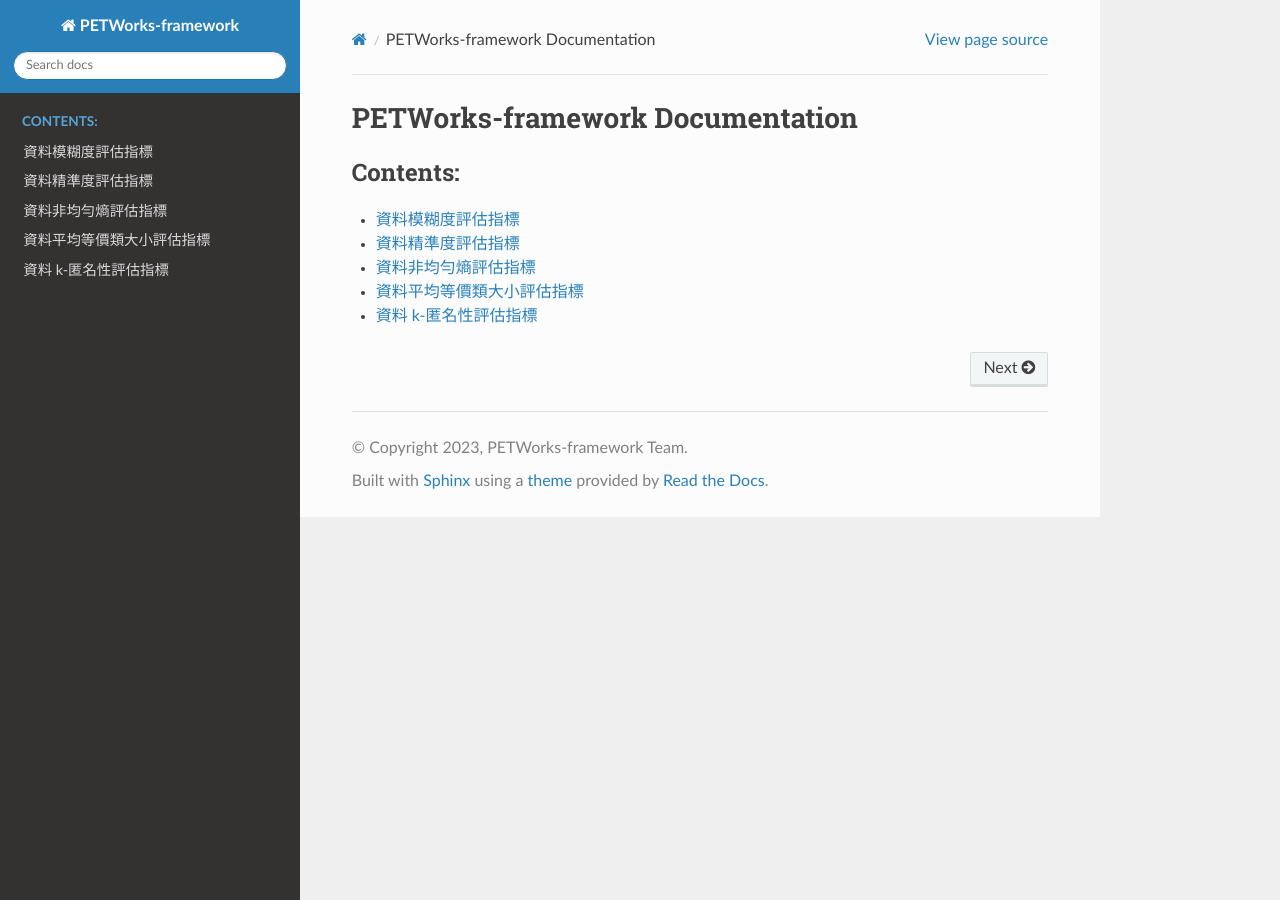
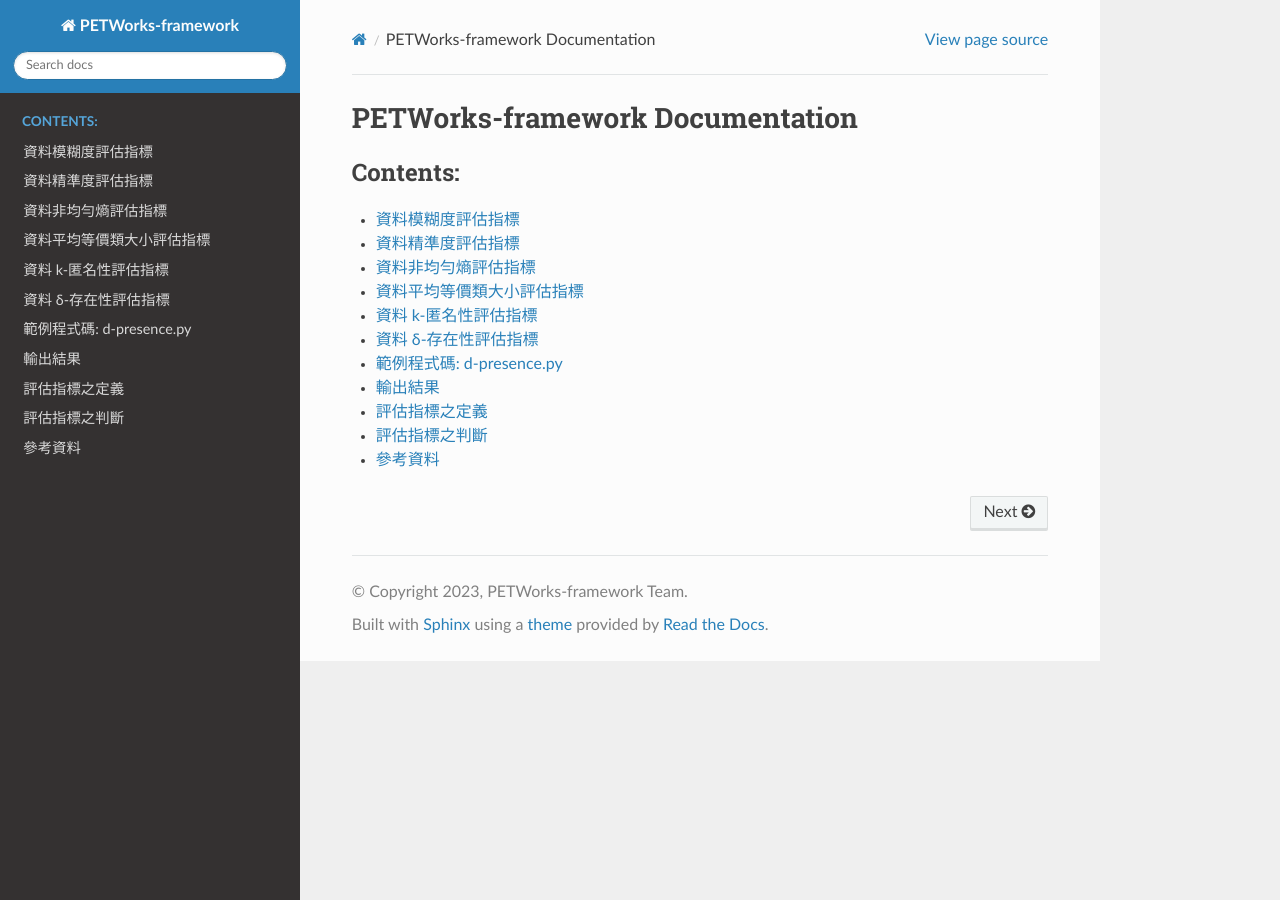
Before and after one commit to quark-engine/PETWorks-DOC, a Sphinx documentation site: the page built from docs/source/index.rst, in a window 1280 px wide. Built offline with Sphinx 7.4.7 and the Read the Docs theme 2.0.0, drawn with Linux system fonts in a browser that asks for light colours; part of the change alters nothing that is shown.

Commit message:
Add document for the API that compute dpresence (#11)

```diff
--- /dev/null
+++ b/docs/source/dpresence.rst
@@ -0,0 +1,172 @@
+資料 δ-存在性評估指標
+==================================
+
+以下程式碼旨在評估資料是否滿足 :math:`\delta`-存在性（:math:`\delta`-presence）。更多 :math:`\delta`-存在性之說明，詳見 `此處 <#id3>`_ 。
+
+我們以 ``data/delta.csv`` 作爲原始資料表， ``data/delta_anonymized.csv`` 作為去識別化資料表， ``data/delta_hierarchy`` 作為資料階層定義，以及 ``attributeTypes`` 作為屬性型態定義，展示如何透過 PETWorks-framework 框架判斷此指標。
+
+在以下程式碼中，我們透過 API ``PETValidation(origin, anonymized, "d-presence", dataHierarchy, attributeTypes, dMin, dMax)``，以上述資料、“d-presence” 字串，以及 dMin 與 dMax 作爲參數，判斷資料是否滿足 :math:`\delta`-存在性。
+
+再來，我們透過 API ``report(result, format)``，以上述評估結果與 “json” 字串作爲參數，將評估結果以 JSON 格式印出。
+
+範例程式碼: d-presence.py
+=========================
+
+.. code-block:: python
+
+    from PETWorks import PETValidation, report
+    from PETWorks.attributetypes import SENSITIVE_ATTRIBUTE, QUASI_IDENTIFIER
+
+
+    origin = "data/delta.csv"
+    anonymized = "data/delta_anonymized.csv"
+    dataHierarchy = "data/delta_hierarchy"
+
+    attributeTypes = {
+        "zip": QUASI_IDENTIFIER,
+        "age": QUASI_IDENTIFIER,
+        "nationality": QUASI_IDENTIFIER,
+        "salary-class": SENSITIVE_ATTRIBUTE
+    }
+
+    result = PETValidation(
+            origin, anonymized, "d-presence", dataHierarchy=dataHierarchy, attributeTypes=attributeTypes, dMin=1/2, dMax=2/3
+        )
+    report(result, "json")
+
+
+輸出結果
+========
+
+.. code-block:: text
+
+    $ python3 d-presence.py
+    {
+        "dMin": 0.5,
+        "dMax": 0.6666666666666666,
+        "d-presence": true
+    }
+
+
+評估指標之定義
+==============
+
+:math:`\delta`-存在性（:math:`\delta`-presence）是一種隱私保護力指標，表示攻擊者利用個體的背景資訊，成功辨識個體存在於去識別化資料表的機率，是否介於指定數值範圍（:math:`\delta_{\min}` 到 :math:`\delta_{\max}` ）之間，該機率稱 :math:`\delta` 值。一旦攻擊者辨識出個體 存在 或 不存在 於去識別化資料表，可藉由去識別化資料表推敲出個體敏感資訊。
+
+:math:`\delta` 值數值分佈在 0 到 1 之間。當數值越高或越低，攻擊者越容易判斷個體 存在 或 不存在 於去識別化資料表；當數值越接近中間值 0.5，攻擊者越難判斷個體是否存在於去識別化資料表。
+
+因此，指標使用 :math:`\delta_{\min}` 與 :math:`\delta_{\max}` 兩可調配參數限制 :math:`\delta` 值數值範圍。當 :math:`\delta_{\min}` 越大、:math:`\delta_{\max}` 越小，:math:`\delta` 值越接近中間值，此時個體之敏感資訊獲得最大保障。
+
+評估指標之判斷
+==============
+
+參考 [1]_ ，判斷 :math:`\delta`-存在性的方法有三個步驟：
+
+    1. 對 原始資料表 做與 去識別化資料表 程度相同之去識別化處理，作為攻擊者已知背景資訊。
+    2. 參考步驟 1 背景資訊，計算各個體存在於 去識別化資料表 之機率。
+    3. 判斷步驟 2 計算之機率是否皆介於指定數值範圍之間。
+
+接下來將以下列「原始資料表」與「去識別化資料表」，說明判斷過程。
+
+**原始資料表**
+
++------+----------+
+| 編號 | 郵遞區號 |
++======+==========+
+| 1    | 4712     |
++------+----------+
+| 2    | 4823     |
++------+----------+
+| 3    | 4834     |
++------+----------+
+
+**去識別化資料表**
+
+
++------+----------+
+| 編號 | 郵遞區號 |
++======+==========+
+| 1    | 47**     |
++------+----------+
+| 2    | 48**     |
++------+----------+
+
+假設「原始資料表」經過以下去識別化處理，可得到「去識別化資料表」：
+
+1. 將數值範圍為 4700～4799 的「郵遞區號」資料替換成 47** 。
+2. 將數值範圍爲 4800～4899 的「郵遞區號」資料替換成 48** 。
+3. 移除編號 3 資料列。
+
+
+若欲判斷「去識別化資料表」是否滿足 :math:`\delta_{\min}` = 1/4 與 :math:`\delta_{\max}` = 1 之 :math:`\delta`-存在性，可以如下進行。
+
+**STEP1: 對 原始資料表 做與 去識別化資料表 程度相同之去識別化處理，作為攻擊者已知背景資訊。**
+
+以「原始資料表」 **編號1資料列** 為例，資料「4712」落在數值範圍 4700～4799，經與 去識別化資料表 程度相同之去識別化處理，「4712」被替換成「47**」。
+
+以「原始資料表」 **編號2資料列** 為例，資料「4823」落在數值範圍 4800～4899，經與 去識別化資料表 程度相同之去識別化處理，「4823」被替換成「48**」。
+
+依以上操作得到下方 攻擊者已知背景資訊表。
+
+**背景資訊表**
+
++------+----------+
+| 編號 | 郵遞區號 |
++======+==========+
+| 1    | 47**     |
++------+----------+
+| 2    | 48**     |
++------+----------+
+| 3    | 48**     |
++------+----------+
+
+**STEP2: 參考步驟 1 背景資訊，計算各個體存在於 去識別化資料表 之機率。**
+
+「背景資訊表」資料列存在於 「去識別化資料表」之機率計算公式如下：
+
+
+
+.. math::
+    \begin{equation}
+    \begin{aligned}
+    資料列 存在機率
+     = \frac{資料列於「去識別化資料表」之出現次數}{資料列於「背景資訊表」之出現次數} \\
+    \end{aligned}
+    \end{equation}
+
+
+以「背景資訊表」 **編號 1 資料列** 為例，其在 「背景資訊表」 出現 **一次**，在「去識別化資料表」也出現 **一次**，因此資料列存在機率為 1。
+
+
+.. math::
+    \begin{equation}
+    \begin{aligned}
+    編號 1 資料列存在機率
+     &= \frac{編號1資料列於「去識別化資料表」之出現次數}{編號1資料列於「背景資訊表」之出現次數} \\
+     &= \frac{1}{1} = 1
+    \end{aligned}
+    \end{equation}
+
+以「背景資訊表」 **編號 2 資料列** 為例，其在 「背景資訊表」 出現 **二次**，在「去識別化資料表」則出現 **一次**，因此資料列存在機率為 1/2。
+
+
+.. math::
+    \begin{equation}
+    \begin{aligned}
+    編號 2 資料列存在機率
+     &= \frac{編號2資料列於「去識別化資料表」之出現次數}{編號2資料列於「背景資訊表」之出現次數} \\
+     &= \frac{1}{2}
+    \end{aligned}
+    \end{equation}
+
+同理，得到 **編號 3 資料列**  存在機率為 1/2。
+
+**STEP3: 判斷步驟 2 計算之機率是否皆介於指定數值範圍之間。**
+
+最後，確認步驟 2 計算之機率是否介於 :math:`\delta_{\min}` 與 :math:`\delta_{\max}` 之間。 在此例中，**編號 1 資料列**  存在機率為 1，**編號 2、3 資料列** 存在機率為 1/2 ，皆介於 1/4 與 1 之間。因此，「去識別化資料表」滿足 :math:`\delta_{\min}` = 1/4 與 :math:`\delta_{\max}` = 1 之 :math:`\delta`-存在性。
+
+
+參考資料
+========
+
+.. [1] M. E. Nergiz, M. Atzori, and C. Clifton, “Hiding the presence of individuals from shared databases,” Proceedings of the 2007 ACM SIGMOD international conference on Management of data, 2007.
--- a/docs/source/index.rst
+++ b/docs/source/index.rst
@@ -15,3 +15,4 @@ PETWorks-framework Documentation
    nonuniformentropy
    aecs
    kanonymity
+   dpresence
```
